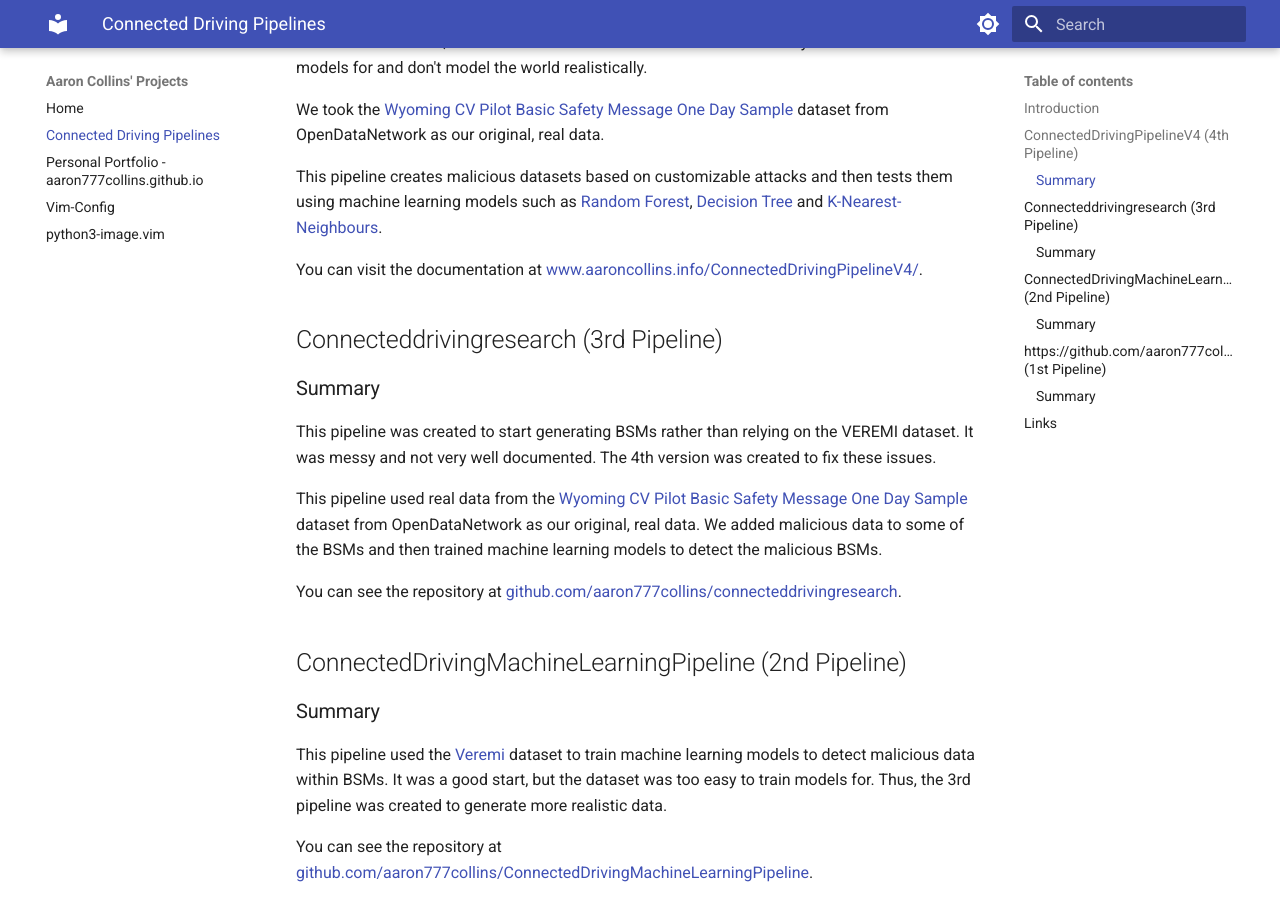
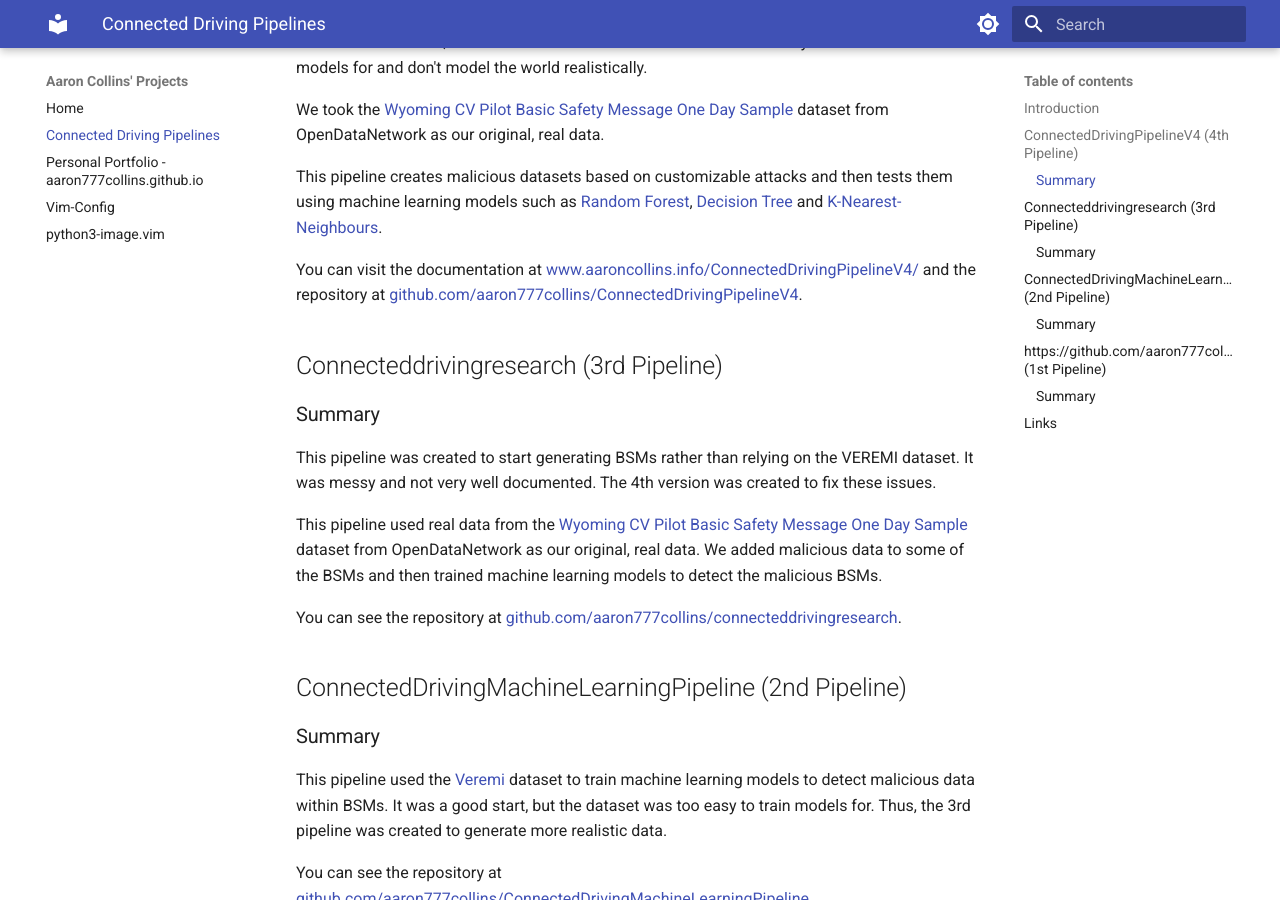
Before and after one commit to aaron777collins/projects, an MkDocs documentation site: the page built from docs/ConnectedDrivingPipelines.md, in a window 1280 px wide and 900 px high, scrolled down 591 px. Built offline with MkDocs 1.6.1 and Material for MkDocs 9.7.7, drawn with Linux system fonts in a browser that asks for light colours.

Commit message:
added a link to the github repo for the connected driving pipeline v4

```diff
--- a/docs/ConnectedDrivingPipelines.md
+++ b/docs/ConnectedDrivingPipelines.md
@@ -18,7 +18,7 @@
 
 This pipeline creates malicious datasets based on customizable attacks and then tests them using machine learning models such as [Random Forest](https://scikit-learn.org/stable/modules/generated/sklearn.ensemble.RandomForestClassifier.html), [Decision Tree](https://scikit-learn.org/stable/modules/generated/sklearn.tree.DecisionTreeClassifier.html) and [K-Nearest-Neighbours](https://scikit-learn.org/stable/modules/generated/sklearn.neighbors.KNeighborsClassifier.html).
 
-You can visit the documentation at [www.aaroncollins.info/ConnectedDrivingPipelineV4/](https://www.aaroncollins.info/ConnectedDrivingPipelineV4/).
+You can visit the documentation at [www.aaroncollins.info/ConnectedDrivingPipelineV4/](https://www.aaroncollins.info/ConnectedDrivingPipelineV4/) and the repository at [github.com/aaron777collins/ConnectedDrivingPipelineV4](https://github.com/aaron777collins/ConnectedDrivingPipelineV4).
 
 ## Connecteddrivingresearch (3rd Pipeline)
 
```
